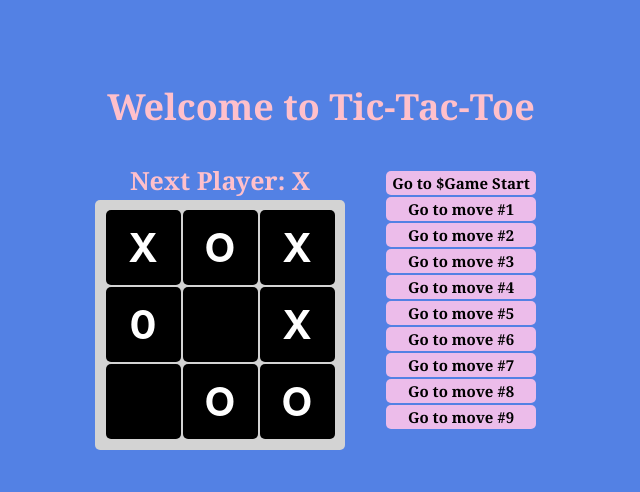
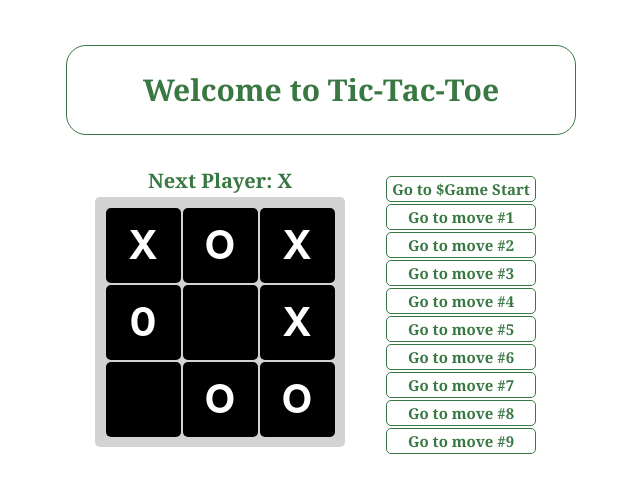
Before and after one commit to rsachin1000/tic-tac-toe, a Next.js app: page / in a window 1280 px wide. Shown: the top 492 px of the page, without its empty margins (319-959 px from the left). Built offline with nearby package versions, Linux system fonts and the light colour scheme.

Commit message:
theme changed

```diff
--- a/components/gameBoard.module.css
+++ b/components/gameBoard.module.css
@@ -46,8 +46,8 @@
 }
 
 .nextstepText {
-  color: pink;
+  color: rgb(57, 120, 66);
   font-weight: bold;
-  font-size: 25px;
+  font-size: 20px;
   font-family: Cambria, Cochin, Georgia, Times, "Times New Roman", serif;
 }
--- a/components/layout.module.css
+++ b/components/layout.module.css
@@ -8,6 +8,10 @@
   display: flex;
   flex-direction: column;
   align-items: center;
-  color: pink;
+  justify-content: center;
+  color: rgb(57, 120, 66);
+  border: 1px solid rgb(57, 120, 66);
+  border-radius: 20px;
+  /* width: 500px; */
   font-family: Georgia, "Times New Roman", Times, serif;
 }
--- a/components/moves.module.css
+++ b/components/moves.module.css
@@ -2,14 +2,15 @@
   display: flex;
   width: 150px;
   border-radius: 5px;
-  background-color: rgb(236, 188, 234);
   align-items: center;
   justify-content: center;
+  border: 1px solid rgb(57, 120, 66);
   margin: 1px;
 }
 
 .goToMoveText {
   font-weight: bold;
+  color: rgb(57, 120, 66);
   font-size: 15px;
   font-family: Cambria, Cochin, Georgia, Times, "Times New Roman", serif;
 }
--- a/styles/global.css
+++ b/styles/global.css
@@ -5,8 +5,8 @@ body {
   font-family: -apple-system, BlinkMacSystemFont, Segoe UI, Roboto, Oxygen,
     Ubuntu, Cantarell, Fira Sans, Droid Sans, Helvetica Neue, sans-serif;
   line-height: 1.6;
-  font-size: 18px;
-  background-color: rgb(83, 129, 228);
+  font-size: 15px;
+  background-color: rgba(255, 255, 255);
 }
 
 * {
--- a/styles/utils.module.css
+++ b/styles/utils.module.css
@@ -1,4 +1,5 @@
 .platform {
   display: flex;
   justify-content: center;
+  margin-top: 30px;
 }
```
